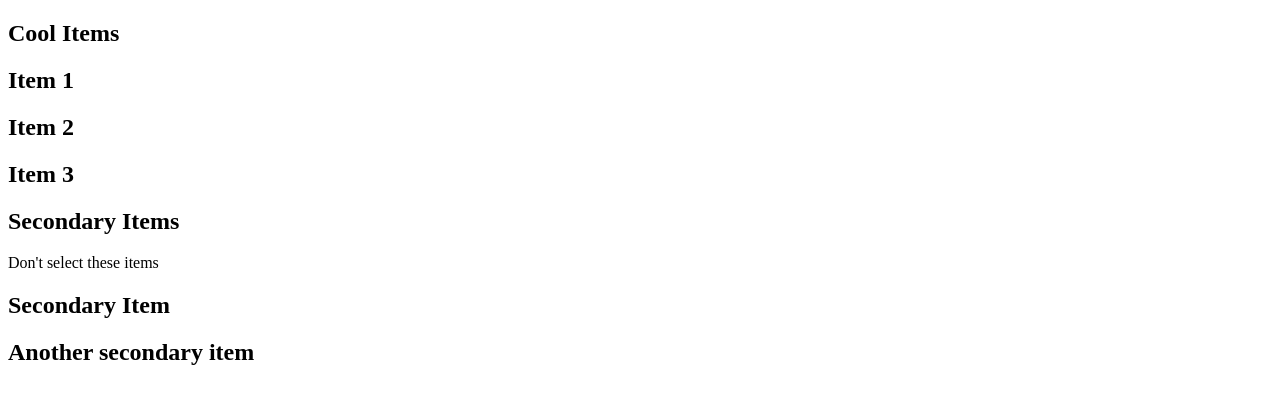
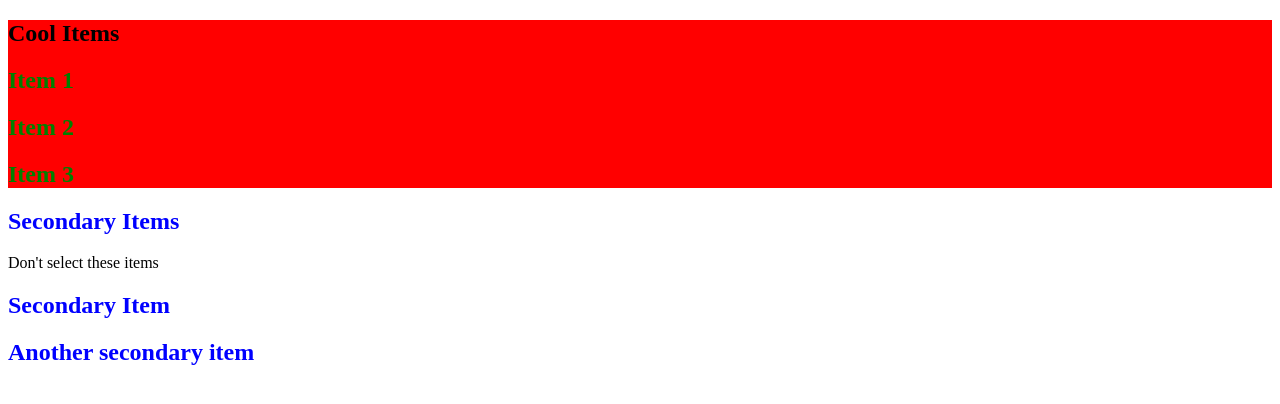
Before and after one commit to Barteezy/selector-practice, a plain HTML site: page index.html in a window 1280 px wide. Drawn offline with Linux system fonts and the light colour scheme.

Commit message:
tweeked background and text color

```diff
--- a/index.html
+++ b/index.html
@@ -2,6 +2,7 @@
 <html>
   <head>
     <meta http-equiv="content-type" content="text/html; charset=utf-8" />
+    <link rel="stylesheet" type="text/css" href="style.css" media="screen" />
     <title>Selectors</title>
   </head>
   <body>
--- a/style.css
+++ b/style.css
@@ -0,0 +1,11 @@
+.items {
+  background: red;
+}
+
+.items h2 {
+  color: green;
+}
+
+h2 {
+  color: blue;
+}
```
